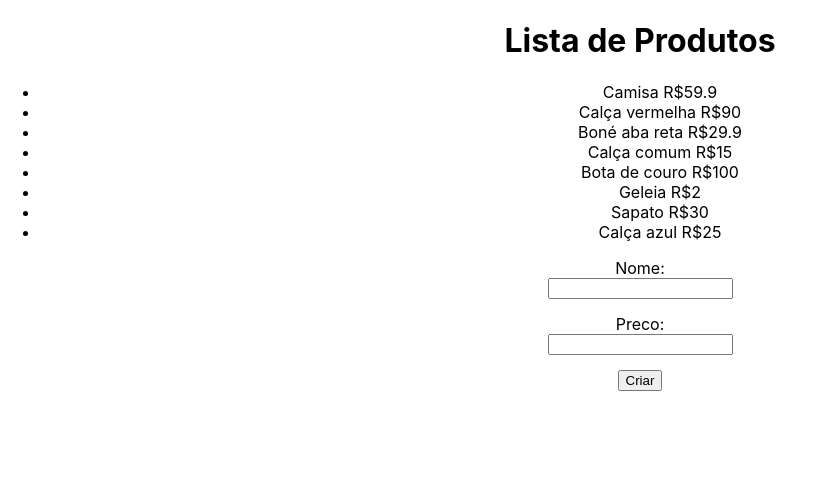
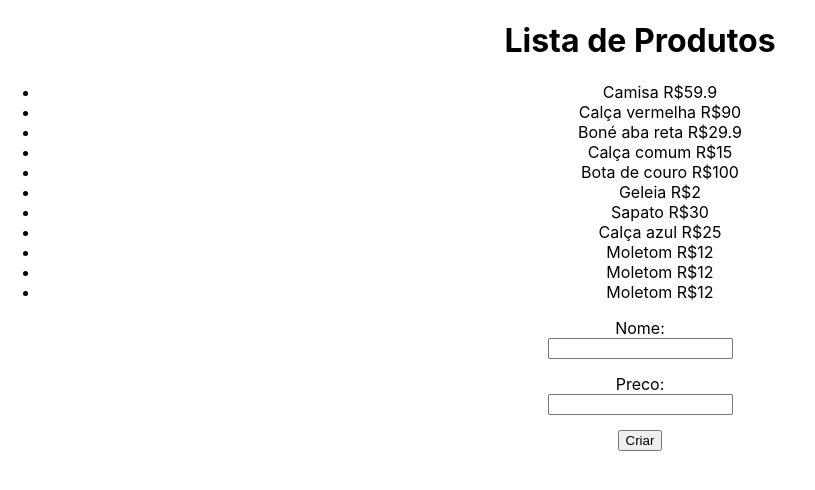
Before and after one commit to PatricPauluk/my_study, a React (Create React App) app in the folder course/7_REQ_HTTP/httpreact/: page / in a window 1280 px wide. Shown: the top 490 px of the page, without its empty margins (0-815 px from the left). Built offline with nearby package versions, Linux system fonts and the light colour scheme; data requests are answered from the project's data file.

Commit message:
custom hook

```diff
--- a/course/7_REQ_HTTP/httpreact/data/db.json
+++ b/course/7_REQ_HTTP/httpreact/data/db.json
@@ -39,6 +39,21 @@
       "name": "Calça azul",
       "price": "25",
       "id": 8
+    },
+    {
+      "name": "Moletom",
+      "price": "12",
+      "id": 9
+    },
+    {
+      "name": "Moletom",
+      "price": "12",
+      "id": 10
+    },
+    {
+      "name": "Moletom",
+      "price": "12",
+      "id": 11
     }
   ]
 }
--- a/course/7_REQ_HTTP/httpreact/src/App.js
+++ b/course/7_REQ_HTTP/httpreact/src/App.js
@@ -1,11 +1,15 @@
 import './App.css';
 
 import { useState, useEffect } from "react";
+import { useFetch } from './hooks/useFetch';
 
 // url da API
 const url = "http://localhost:3000/products";
 
 function App() {
+
+  // custom hook (renomeia data para itens)
+  const { data: items } = useFetch(url);
 
   const [ products, setProducts ] = useState([]);
 
@@ -13,19 +17,19 @@ function App() {
   const [ price, setPrice ] = useState("");
 
   // resgatando dados do bancp
-  useEffect(() => {
-    async function fetchData() {
-      // fetch é uma alternativa nativa para conexão (como o Axios)
-      const res = await fetch(url);
+  // useEffect(() => {
+  //   async function fetchData() {
+  //     // fetch é uma alternativa nativa para conexão (como o Axios)
+  //     const res = await fetch(url);
 
-      // converte dados de json para objeto para ser utilizado
-      const data = await res.json();
+  //     // converte dados de json para objeto para ser utilizado
+  //     const data = await res.json();
 
-      setProducts(data);
-    }
+  //     setProducts(data);
+  //   }
 
-    fetchData()
-  }, []);
+  //   fetchData()
+  // }, []);
 
   // inserindo dados no banco
   const handleSubmit = async (e) => {
@@ -55,7 +59,8 @@ function App() {
     <div className="App">
       <h1>Lista de Produtos</h1>
       <ul>
-        {products.map(p => (
+
+        {items && items.map(p => ( // se itens for true exibe (se for true o array não é null)
           <li key={p.id}>{p.name} R${p.price}</li>
         ))}
       </ul>
--- a/course/7_REQ_HTTP/httpreact/src/hooks/useFetch.js
+++ b/course/7_REQ_HTTP/httpreact/src/hooks/useFetch.js
@@ -1,6 +1,6 @@
 import { useState, useEffect } from "react";
 
-// custom hook
+// resgatando dados do banco
 export const useFetch = url => {
   const [ data, setData ] = useState(null);
 
```
